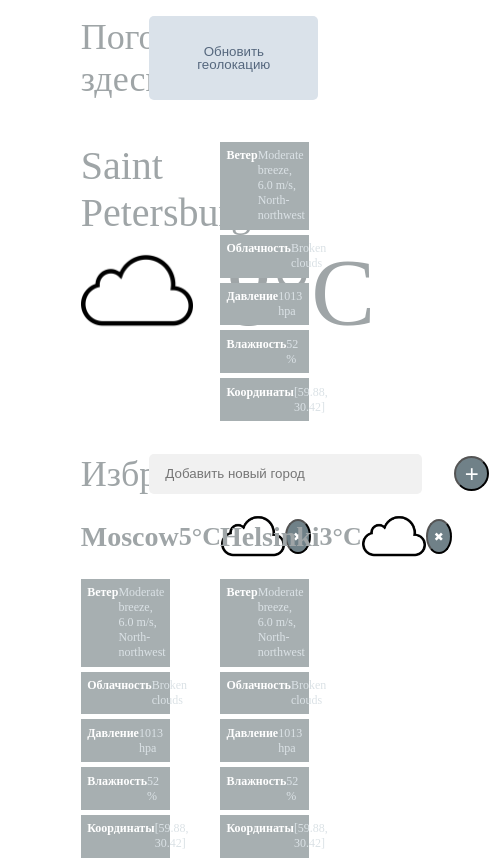
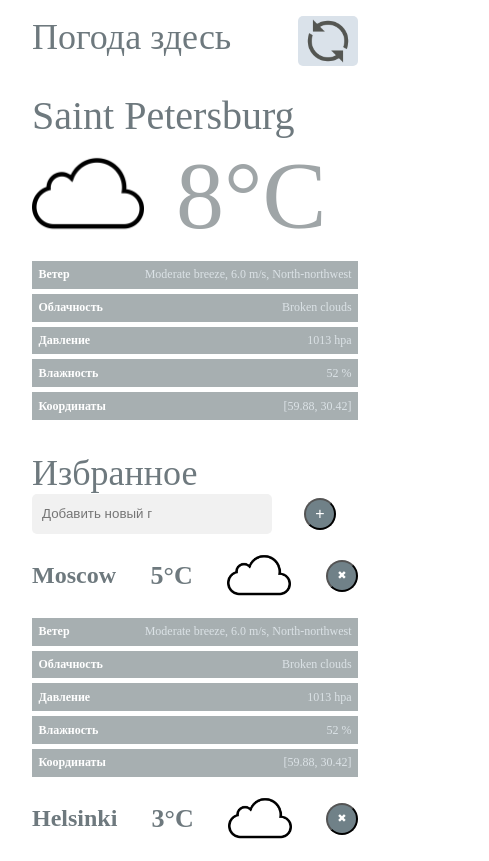
Before and after one commit to 3LITA/3lita.github.io, a plain HTML site: page index.html in a window 390 px wide. Shown: the top 861 px of the page, 489 px wide, since content can reach past the window. Drawn offline with Linux system fonts and the light colour scheme.

Commit message:
Mobile version

```diff
--- a/index.html
+++ b/index.html
@@ -9,13 +9,16 @@
 
 <body>
     <div class="wrapper">
-        <div class="thin-block">
+        <div class="header">
             <div class="block-title">Погода здесь</div>
-            <button class="update-geo">Обновить геолокацию</button>
+            <button class="refresh-geo">
+                <div class="refresh-text">Обновить геолокацию</div>
+                <img class="refresh-icon" src="img/refresh.png" alt="refresh-geo">
+            </button>
             <div class="space"></div>
         </div>
 
-        <div class="block mt-2rem">
+        <div class="block block-main mt-1rem">
             <div class="info-block">
                 <div class="current-location">
                     <h3>Saint Petersburg</h3>
@@ -52,12 +55,12 @@
             </div>
         </div>
 
-        <div class="thin-block mt-2rem">
+        <div class="input-block mt-2rem">
             <div class="block-title">Избранное</div>
 
             <div class="search">
                 <input class="input-form mr-2rem" type="text" placeholder="Добавить новый город">
-                <button class="add-btn">+</button>
+                <button class="add-btn round-btn">+</button>
             </div>
         </div>
 
@@ -67,7 +70,7 @@
                     <h4>Moscow</h4>
                     <span class="temperature">5°C</span>
                     <img class="weather-small-icon" src="img/cloud.png" alt="small weather icon">
-                    <button class="remove-btn">✖</button>
+                    <button class="remove-btn round-btn">✖</button>
                 </div>
 
                 <div class="row">
@@ -97,7 +100,7 @@
                     <h4>Helsinki</h4>
                     <span class="temperature">3°C</span>
                     <img class="weather-small-icon" src="img/cloud.png" alt="small weather icon">
-                    <button class="remove-btn">✖</button>
+                    <button class="remove-btn round-btn">✖</button>
                 </div>
 
                 <div class="row">
@@ -129,7 +132,7 @@
                     <h4>Moscow</h4>
                     <span class="temperature">5°C</span>
                     <img class="weather-small-icon" src="img/cloud.png" alt="small weather icon">
-                    <button class="remove-btn">✖</button>
+                    <button class="remove-btn round-btn">✖</button>
                 </div>
 
                 <div class="row">
@@ -159,7 +162,7 @@
                     <h4>Helsinki</h4>
                     <span class="temperature">3°C</span>
                     <img class="weather-small-icon" src="img/cloud.png" alt="small weather icon">
-                    <button class="remove-btn">✖</button>
+                    <button class="remove-btn round-btn">✖</button>
                 </div>
 
                 <div class="row">
@@ -191,7 +194,7 @@
                     <h4>Moscow</h4>
                     <span class="temperature">5°C</span>
                     <img class="weather-small-icon" src="img/cloud.png" alt="small weather icon">
-                    <button class="remove-btn">✖</button>
+                    <button class="remove-btn round-btn">✖</button>
                 </div>
 
                 <div class="row">
@@ -221,7 +224,7 @@
                     <h4>Helsinki</h4>
                     <span class="temperature">3°C</span>
                     <img class="weather-small-icon" src="img/cloud.png" alt="small weather icon">
-                    <button class="remove-btn">✖</button>
+                    <button class="remove-btn round-btn">✖</button>
                 </div>
 
                 <div class="row">
--- a/style.css
+++ b/style.css
@@ -5,13 +5,34 @@
 body {
     padding: 0;
     margin: 0;
-    color: #9FA5A7;
 }
 
 .wrapper {
     width: 50%;
     margin: 0 auto;
     padding: 1rem 2rem;
+}
+
+.header {
+    display: flex;
+    justify-content: space-between;
+}
+
+.refresh-geo {
+    outline: none;
+    border: none;
+    background: #dae2ea;
+    border-radius: 5px;
+}
+
+.refresh-text {
+    color: #55677d;
+    padding: 0 3rem;
+    line-height: 1;
+}
+
+.refresh-icon {
+    display: none;
 }
 
 .block {
@@ -37,10 +58,12 @@ h3 {
     font-size: 40px;
     font-weight: 500;
     margin: 0;
+    color: #6e797e;
 }
 
 .current-temperature {
     font-size: 6rem;
+    color: #9FA5A7;
 }
 
 .row-header {
@@ -50,6 +73,7 @@ h3 {
     height: 40px;
     margin-bottom: 10px;
     padding: 2rem 0;
+    color: #6e797e;
 }
 
 .weather-large-icon {
@@ -61,40 +85,19 @@ h4 {
     font-weight: bold;
     margin: 0;
 }
+
 .temperature {
     font-size: 26px;
     font-weight: bolder;
 }
+
 .weather-small-icon {
     height: 4rem;
 }
-.remove-btn {
-    cursor: pointer;
-    height: 35px;
-    width: 35px;
-    border-radius: 50%;
-    background: #708188;
-    display: flex;
-    align-items: center;
-    justify-content: center;
-    font-size: 12px;
-    color: #fff;
-    transition:background, box-shadow .3s ease-in-out;
-}
 
-.thin-block {
+.input-block {
     display: flex;
     justify-content: space-between;
-}
-
-.update-geo {
-    outline: none;
-    border: none;
-    background: #dae2ea;
-    color: #55677d;
-    padding: 0 3rem;
-    line-height: 1;
-    border-radius: 5px;
 }
 
 .search {
@@ -106,30 +109,37 @@ h4 {
 .block-title {
     font-size: 36px;
     min-width: 30%;
+    color: #6e797e;
 }
 
 .input-form {
     background: #f1f1f1;
     outline: none;
     border: none;
-    height: 40px;
-    padding-right: 5rem;
+    height: 2.5rem;
+    width: 15rem;
     padding-left: 1rem;
     border-radius: 5px;
 }
 
-.add-btn {
+.round-btn {
+    display: flex;
+    height: 2rem;
+    width: 2rem;
     cursor: pointer;
-    height: 35px;
-    width: 35px;
-    border-radius: 50%;
-    background: #708188;
-    display: flex;
     align-items: center;
     justify-content: center;
-    font-size: 24px;
+    background: #708188;
+    border-radius: 50%;
     color: #fff;
-    transition:background, box-shadow .3s ease-in-out;
+}
+
+.remove-btn {
+    font-size: 0.7rem;
+}
+
+.add-btn {
+    font-size: 1rem;
 }
 
 .row {
@@ -140,9 +150,11 @@ h4 {
     font-size: 12px;
     margin-top: 5px;
 }
+
 .row:first-child {
     margin-top: 0;
 }
+
 .row-title {
     font-weight: bolder;
     color: #fff;
@@ -150,6 +162,10 @@ h4 {
 
 .row-text {
     color: #dbe2e6;
+}
+
+.mt-1rem {
+    margin-top: 1rem;
 }
 
 .mt-2rem {
@@ -165,3 +181,54 @@ h4 {
         width: 75%;
     }
 }
+
+@media only screen and (max-width: 1024px) {
+    .wrapper {
+        width: 100%;
+    }
+
+    .refresh-text {
+        display: none;
+    }
+
+    .refresh-icon {
+        display: block;
+        width: 3rem;
+    }
+
+    .space {
+        display: none;
+    }
+
+    .block {
+        flex-direction: column;
+        align-items: center;
+        width: 100%;
+    }
+
+    .info-block {
+        width: 100%;
+        flex: 0 100%;
+        box-sizing: border-box;
+    }
+
+    .info-block:nth-child(2n) {
+        margin-left: 0;
+    }
+
+    h4 {
+        font-size: 24px;
+        font-weight: bold;
+    }
+
+    .input-block {
+        flex-direction: column;
+        align-items: flex-start;
+        justify-content: flex-start;
+    }
+
+    .input-form {
+        /* margin-top: 1rem; */
+        padding: 0 120px 0 10px;
+    }
+}
```
Also changed, not shown: img/refresh.png (added).
